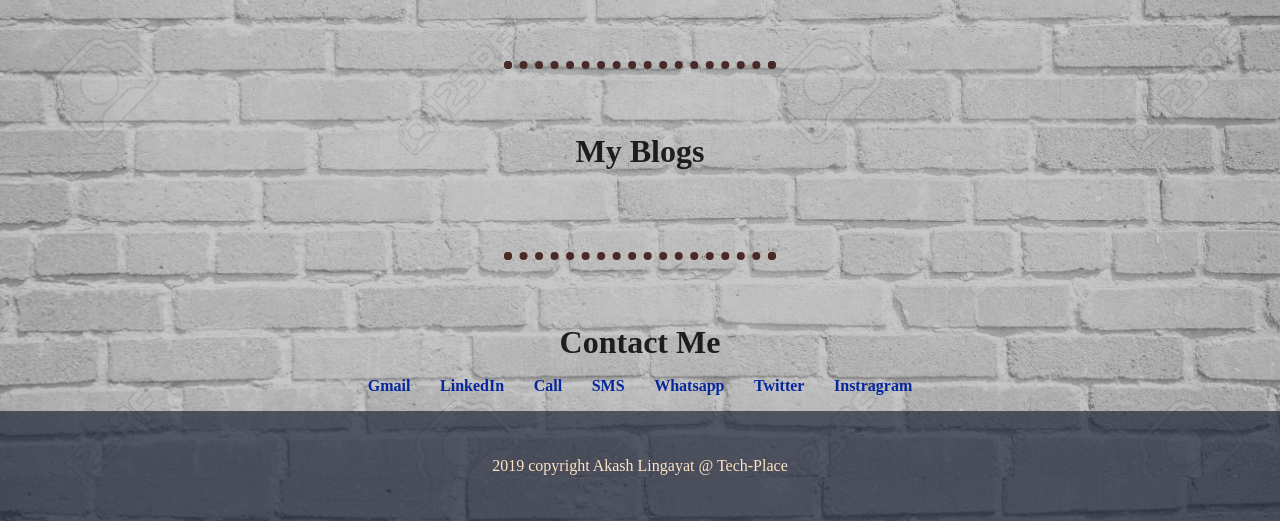
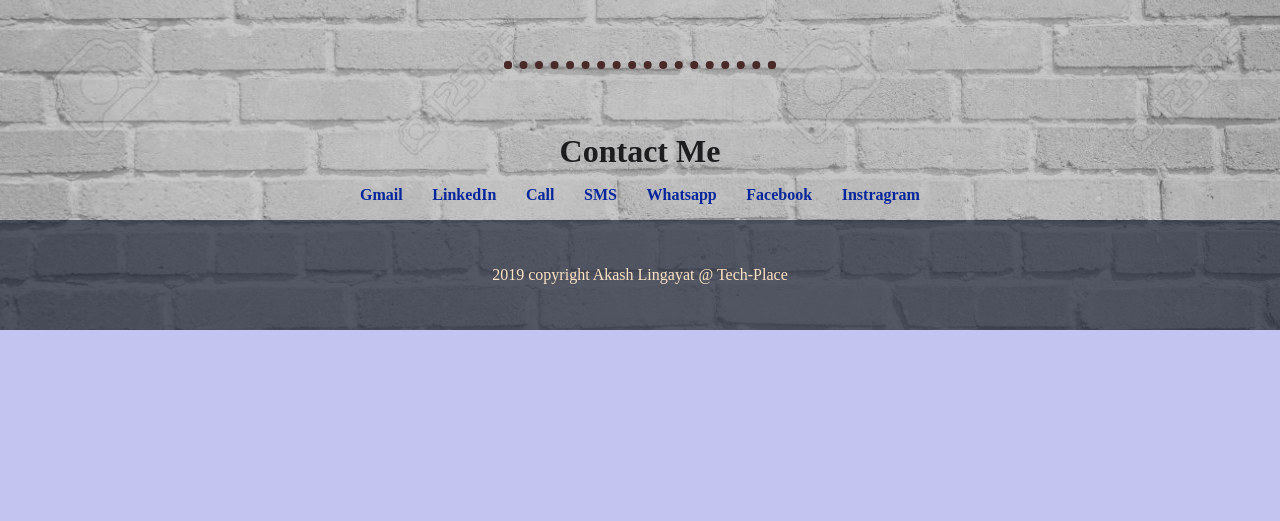
Before and after one commit to AkashLingayat/persnalwebsite, a plain HTML site: page index.html in a window 1280 px wide. Shown: the part 2081-2602 px from the top of the page. After the commit the page ends 2411 px from the top, so only its background shows below. Drawn offline with Linux system fonts and the light colour scheme.

Commit message:
Update index.html

```diff
--- a/index.html
+++ b/index.html
@@ -39,7 +39,8 @@
 
     <img src="images\web.png" class="skilllogos" alt="Web Development">
     <p class="description">I started learning to code when i was in college becouse i wanted to make my own website.
-      Over time, I have gained a wealth of experiance designing and devloping web sites and web application. </p>
+      Over time, I have gained a wealth of experiance designing and devloping web sites and web application.
+    </p>
 
 
     <h4 class="h4Heading">Mobile Development</h4>
@@ -48,20 +49,19 @@
     <p class="description">But my best skill is actually is Andriod Application Development.
       when i was child i allways wanted to create a mobile gemes.
       so after learning web Development i started learning about mobile Development and now
-      i am the professonal Andriod app Developer. </p>
+      i am the professonal Andriod app Developer.
+    </p>
 
 
     <hr class="HoriRaw">
-
-    <h3 class=h3Heading>My Blogs</h3>
-    <img src="" alt="">
-    <img src="" alt="">
 
 
 
 
 
-    <hr class="HoriRaw">
+
+
+
     <h3 class=h3Heading>Contact Me</h3>
 
     <p class="ContactMe">
@@ -70,8 +70,8 @@
       <a class="ContactMeLink" href="tel:8208176920">Call</a>
       <a class="ContactMeLink" href="sms://8208176920">SMS</a>
       <a class="ContactMeLink" href="https://wa.me/+918208176920" target="_blank">Whatsapp</a>
-      <a class="ContactMeLink" href="Twitter">Twitter</a>
-      <a class="ContactMeLink" href="Instragram">Instragram</a>
+      <a class="ContactMeLink" href="https://www.facebook.com/profile.php?id=100004473277454">Facebook</a>
+      <a class="ContactMeLink" href="https://www.instagram.com/mi_aakash/">Instragram</a>
     </p>
 
 
```
